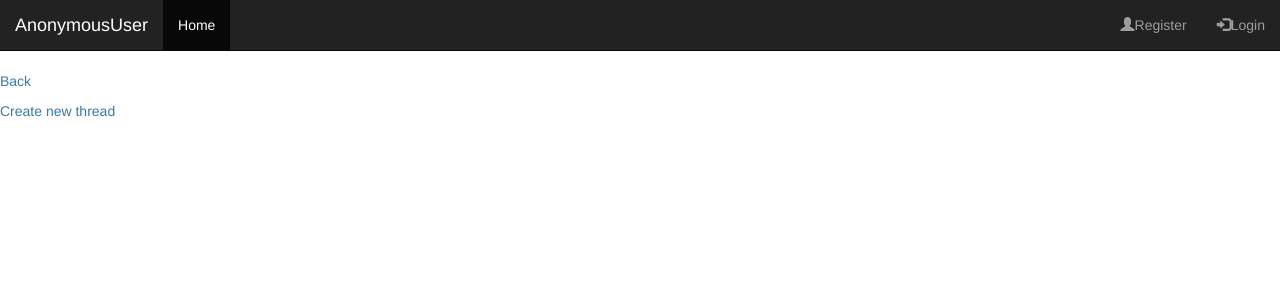
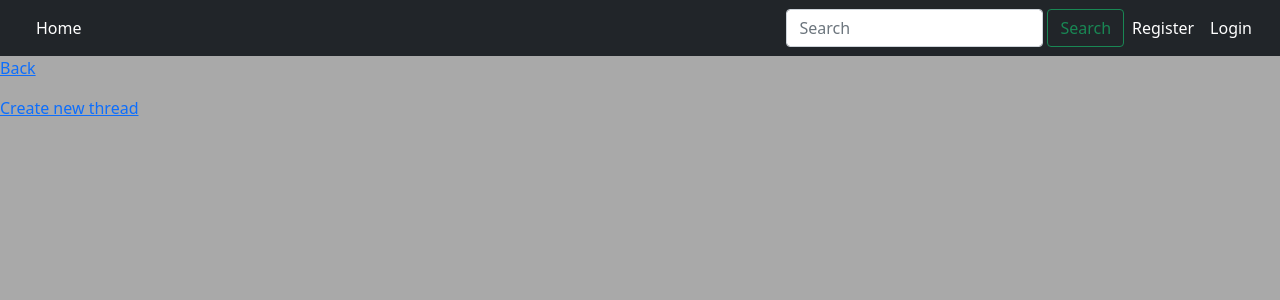
Before and after one commit to AlexxHr/django-forum, a Django app: template templates/forum/category-threads.html in a window 1280 px wide. Shown: the top 300 px of the page. Run offline with Django 3.2, Linux system fonts and the light colour scheme; the template is opened without the code that fills it, so the values that code supplies are empty; some libraries are stand-ins or nearby versions.

Commit message:
home page bootstrap

```diff
--- a/templates/base.html
+++ b/templates/base.html
@@ -1,35 +1,83 @@
 <!DOCTYPE html>
 <html lang="en">
 <head>
-    <title>Bootstrap Example</title>
     <meta charset="utf-8">
     <meta name="viewport" content="width=device-width, initial-scale=1">
-    <link rel="stylesheet" href="https://maxcdn.bootstrapcdn.com/bootstrap/3.4.1/css/bootstrap.min.css">
-    <script src="https://ajax.googleapis.com/ajax/libs/jquery/3.6.0/jquery.min.js"></script>
-    <script src="https://maxcdn.bootstrapcdn.com/bootstrap/3.4.1/js/bootstrap.min.js"></script>
+    {% block title %}
+        <title>Bootstrap Example</title>
+    {% endblock %}
+
+    {% block css %}
+        <link href="https://cdn.jsdelivr.net/npm/bootstrap@5.1.3/dist/css/bootstrap.min.css" rel="stylesheet"
+              integrity="sha384-1BmE4kWBq78iYhFldvKuhfTAU6auU8tT94WrHftjDbrCEXSU1oBoqyl2QvZ6jIW3"
+              crossorigin="anonymous">
+    {% endblock %}
+
 </head>
-<body>
-    <nav class="navbar navbar-inverse navbar-static-top">
-      <div class="container-fluid">
-        <div class="navbar-header">
-          <a class="navbar-brand">{{ request.user }}</a>
+<body style="background-color: darkgrey">
+{% block navbar %}
+    <nav class="navbar navbar-expand-lg navbar-dark bg-dark">
+        <div class="container-fluid">
+            <h5 class="navbar-brand">{{ request.user.username }}</h5>
+            <div class="collapse navbar-collapse" id="navbarSupportedContent">
+                <ul class="navbar-nav me-auto mb-2 mb-lg-0">
+                    <li class="nav-item">
+                        <a class="nav-link active" aria-current="page" href="{% url 'home' %}">Home</a>
+                    </li>
+                </ul>
+                <form class="d-flex">
+                    <input class="form-control me-1" type="search" placeholder="Search" aria-label="Search">
+                    <button class="btn btn-outline-success" type="submit">Search</button>
+                </form>
+                <ul class="navbar-nav me-2 mb-2 mb-lg-0">
+                    {% if request.user.is_authenticated %}
+                        <li class="nav-item"><a class="nav-link active"
+                                                href="{% url 'account details' request.user.id %}">Profile</a></li>
+                        <li class="nav-item"><a class="nav-link active" href="{% url 'account logout' %}">Logout</a>
+                        </li>
+                    {% else %}
+                        <li class="nav-item"><a class="nav-link active" href="{% url 'account register' %}">Register</a>
+                        </li>
+                        <li class="nav-item"><a class="nav-link active"
+                                                href="{% url 'account login' %}?next={{ request.path }}">Login</a></li>
+                    {% endif %}
+
+                </ul>
+            </div>
         </div>
-        <ul class="nav navbar-nav">
-            <li class="active"><a href="{% url 'home' %}">Home</a></li>
+    </nav>
+    {#        <nav class="navbar navbar-inverse navbar-static-top">#}
+    {#          <div class="container-fluid">#}
+    {#            <div class="navbar-header">#}
+    {#              <a class="navbar-brand">{{ request.user }}</a>#}
+    {#            </div>#}
+    {#            <ul class="nav navbar-nav">#}
+    {#                <li class="active"><a href="{% url 'home' %}">Home</a></li>#}
+    {##}
+    {#            </ul>#}
+    {#            <ul class="nav navbar-nav navbar-right">#}
+    {#                    {% if request.user.is_authenticated %}#}
+    {#                        <li><a href="{% url 'account details' request.user.id %}" ><span class="glyphicon glyphicon-user"></span>Profile</a></li>#}
+    {#                        <li><a href="{% url 'account logout' %}"><span class="glyphicon glyphicon-log-out"></span>Logout</a></li>#}
+    {#                    {% else %}#}
+    {#                        <li><a href="{% url 'account register' %}"><span class="glyphicon glyphicon-user"></span>Register</a></li>#}
+    {#                        <li><a href="{% url 'account login' %}?next={{request.path}}"><span class="glyphicon glyphicon-log-in"></span>Login</a></li>#}
+    {#                    {% endif %}#}
+    {#            </ul>#}
+    {#          </div>#}
+    {#        </nav>#}
+{% endblock %}
 
-        </ul>
-        <ul class="nav navbar-nav navbar-right">
-            {% if request.user.is_authenticated %}
-                <li><a href="{% url 'account details' request.user.id %}" ><span class="glyphicon glyphicon-user"></span>Profile</a></li>
-                <li><a href="{% url 'account logout' %}"><span class="glyphicon glyphicon-log-out"></span>Logout</a></li>
-            {% else %}
-                <li><a href="{% url 'account register' %}"><span class="glyphicon glyphicon-user"></span>Register</a></li>
-                <li><a href="{% url 'account login' %}?next={{request.path}}"><span class="glyphicon glyphicon-log-in"></span>Login</a></li>
-            {% endif %}
-        </ul>
-      </div>
-    </nav>
-    {% block content %}
-    {% endblock %}
+{% block content %}
+{% endblock %}
+
+{% block js %}
+    <script src="https://cdn.jsdelivr.net/npm/@popperjs/core@2.10.2/dist/umd/popper.min.js"
+            integrity="sha384-7+zCNj/IqJ95wo16oMtfsKbZ9ccEh31eOz1HGyDuCQ6wgnyJNSYdrPa03rtR1zdB"
+            crossorigin="anonymous"></script>
+    <script src="https://cdn.jsdelivr.net/npm/bootstrap@5.1.3/dist/js/bootstrap.min.js"
+            integrity="sha384-QJHtvGhmr9XOIpI6YVutG+2QOK9T+ZnN4kzFN1RtK3zEFEIsxhlmWl5/YESvpZ13"
+            crossorigin="anonymous"></script>
+{% endblock %}
 </body>
 </html>
```
Also changed, not shown: templates/forum/home.html (+21 -4 lines), templates/forum/thread-posts.html (+20 -3 lines).
